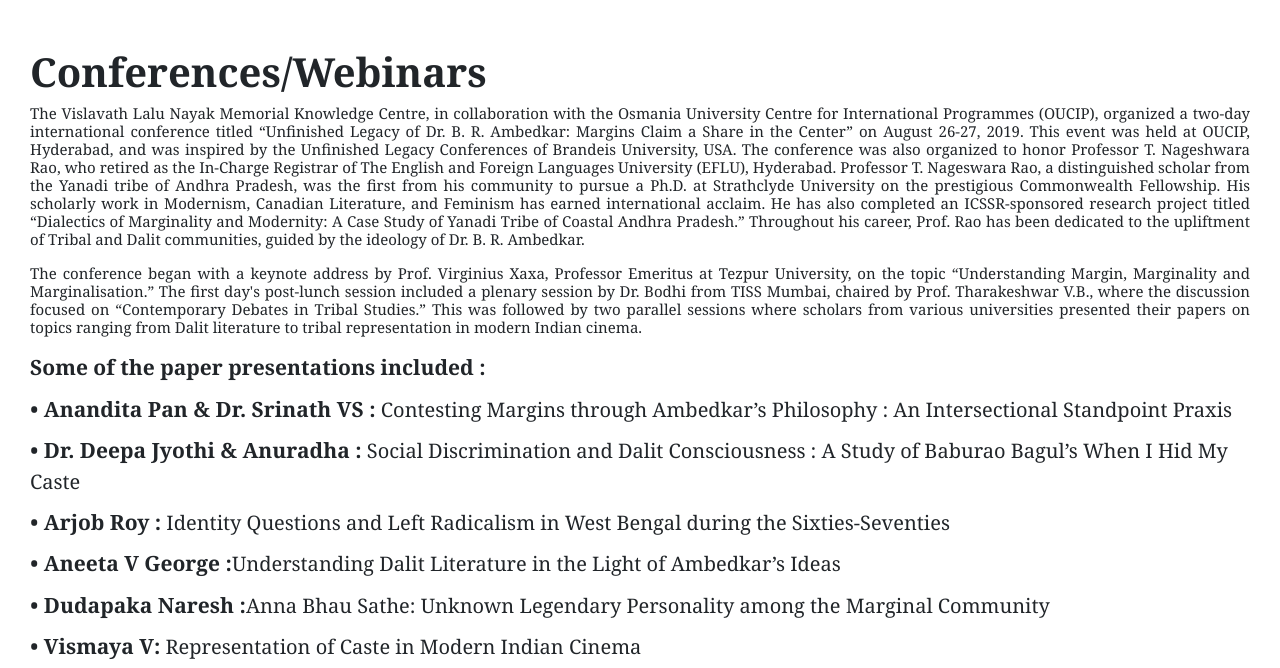
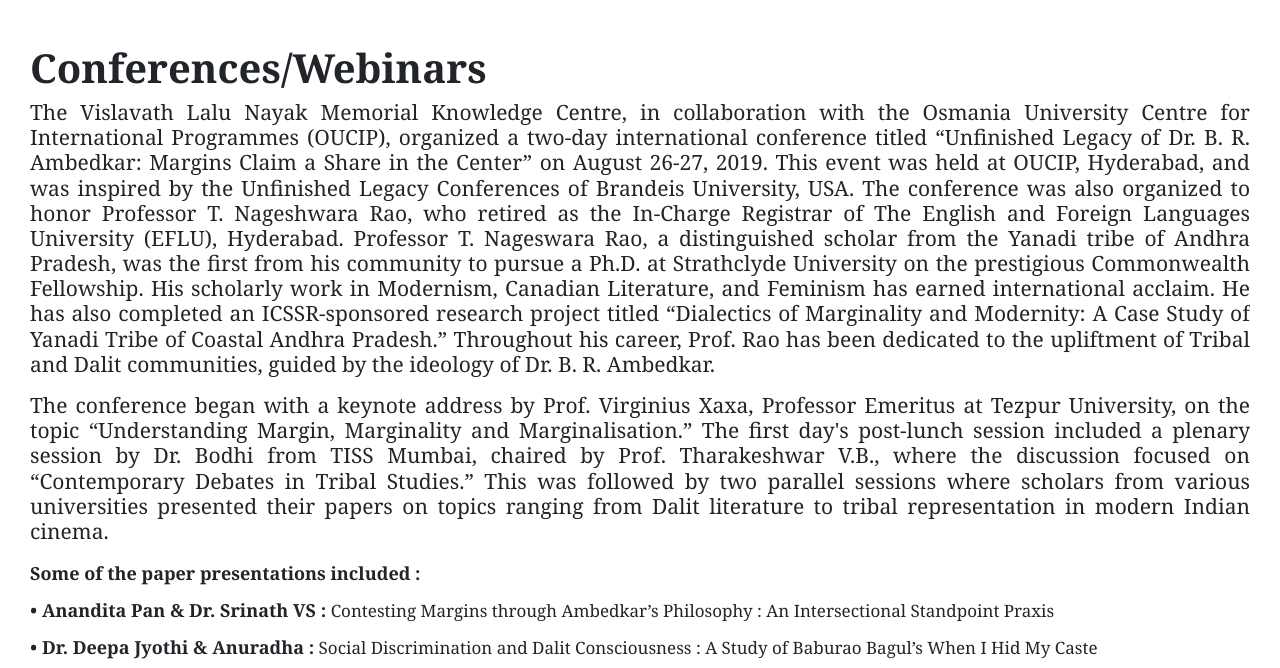
Before and after one commit to MadhuDamodhar/Recent-project, a plain HTML site: page pages/ConfAndWebi.html in a window 1280 px wide. Shown: the part 767-1435 px from the top of the page. Drawn offline with nearby package versions, Linux system fonts and the light colour scheme.

Commit message:
changes updated

```diff
--- a/pages/ConfAnWebi.css
+++ b/pages/ConfAnWebi.css
@@ -1,4 +1,7 @@
+body{
 
+  overflow-x: hidden;
+}
 .ConferencesandWeb {
   display: flex;
   flex-direction: column;
@@ -21,14 +24,15 @@
 /* border: 1px solid black; */
 padding-bottom: 30px;
 justify-content: center;
+
 }
 
 .section p {
-  font-size: 15px;
+  font-size: 21px;
   font-weight: 200;
   text-align: justify;
   line-height: 1.2;
-
+overflow-x: hidden;
 
 }
 
@@ -50,7 +54,7 @@ padding-top: 50px;
 }
 
 .ConferencesandWeb span {
-  font-size: 21px;
+  font-size: 18px;
   font-weight: 700;
 }
 
@@ -69,13 +73,10 @@ padding-top: 50px;
 }
 
 .section ul li {
-  font-size: 20px;
+  font-size: 17px;
   text-decoration: none;
 }
-.section p{
- text-align: justify;
 
-}
 @media (min-width:200px) and (max-width:800px){
   .ConferencesandWeb{
     display: flex;
--- a/pages/ConfAndWebi.html
+++ b/pages/ConfAndWebi.html
@@ -8,7 +8,7 @@
   <link rel="stylesheet" href="/public.css">
   <link href="https://stackpath.bootstrapcdn.com/bootstrap/4.5.2/css/bootstrap.min.css" rel="stylesheet">
   <link rel="stylesheet" href="ConfAnWebi.css">
-  <link rel="stylesheet" href="/public.css">
+
 </head>
 
 <body>
@@ -84,9 +84,7 @@
   </div>
 
 </div>
-<script src="https://code.jquery.com/jquery-3.5.1.slim.min.js"></script>
-<script src="https://cdn.jsdelivr.net/npm/@popperjs/core@2.0.6/dist/umd/popper.min.js"></script>
-<script src="https://stackpath.bootstrapcdn.com/bootstrap/4.5.2/js/bootstrap.min.js"></script>
+
 </body>
 
 </html>
```
